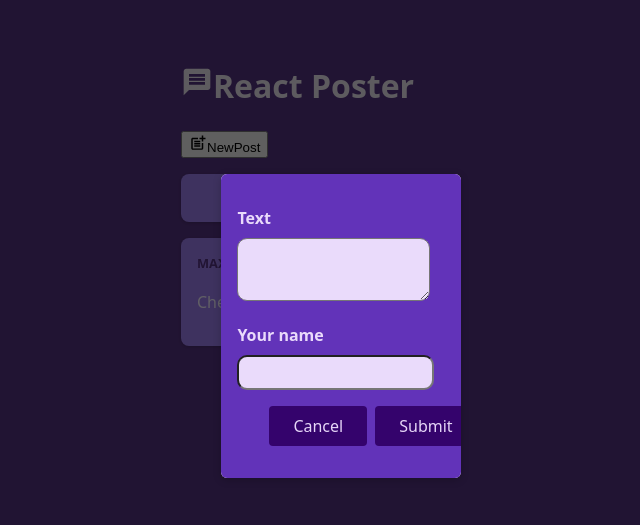
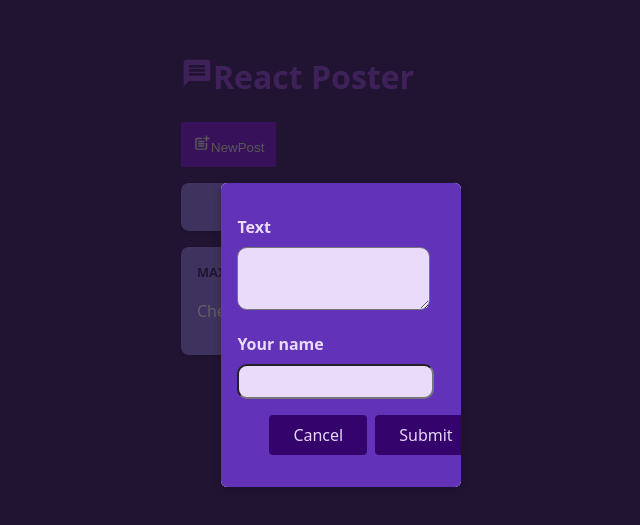
Before and after one commit to Dev-Omorh/first-react, a React (Vite) app: page / in a window 1280 px wide. Shown: the part 199-724 px from the top of the page, without its empty margins (299-939 px from the left). Built offline with nearby package versions, Linux system fonts and the light colour scheme.

Commit message:
feat: update NewPost component to use destructured props and improve button handling

```diff
--- a/src/components/MainHeader.module.css
+++ b/src/components/MainHeader.module.css
@@ -0,0 +1,10 @@
+h1 {
+  color: rgb(157, 83, 226);
+}
+
+button {
+  background: blueviolet;
+  border: none;
+  padding: 12px;
+  color: rgb(221, 218, 218);
+}
--- a/src/components/NewPost.jsx
+++ b/src/components/NewPost.jsx
@@ -1,26 +1,23 @@
 import classes from "./NewPost.module.css";
 
-function NewPost(props) {
+function NewPost({ onBodyChange, onAuthorChange, onCancel }) {
   return (
     <div className="frm">
       <form className={classes.form}>
         <p>
           <label htmlFor="body">Text</label>
-          <textarea id="body" required rows={3} onChange={props.onBodyChange} />
+          <textarea id="body" required rows={3} onChange={onBodyChange} />
         </p>
 
         <p>
           <label htmlFor="name">Your name </label>
-          <input
-            type="text"
-            id="name"
-            required
-            onChange={props.onAuthorChange}
-          />
+          <input type="text" id="name" required onChange={onAuthorChange} />
         </p>
 
         <p className={classes.action}>
-          <button>Cancel</button>
+          <button type="button" onClick={onCancel}>
+            Cancel
+          </button>
           <button>Submit</button>
         </p>
       </form>
```
